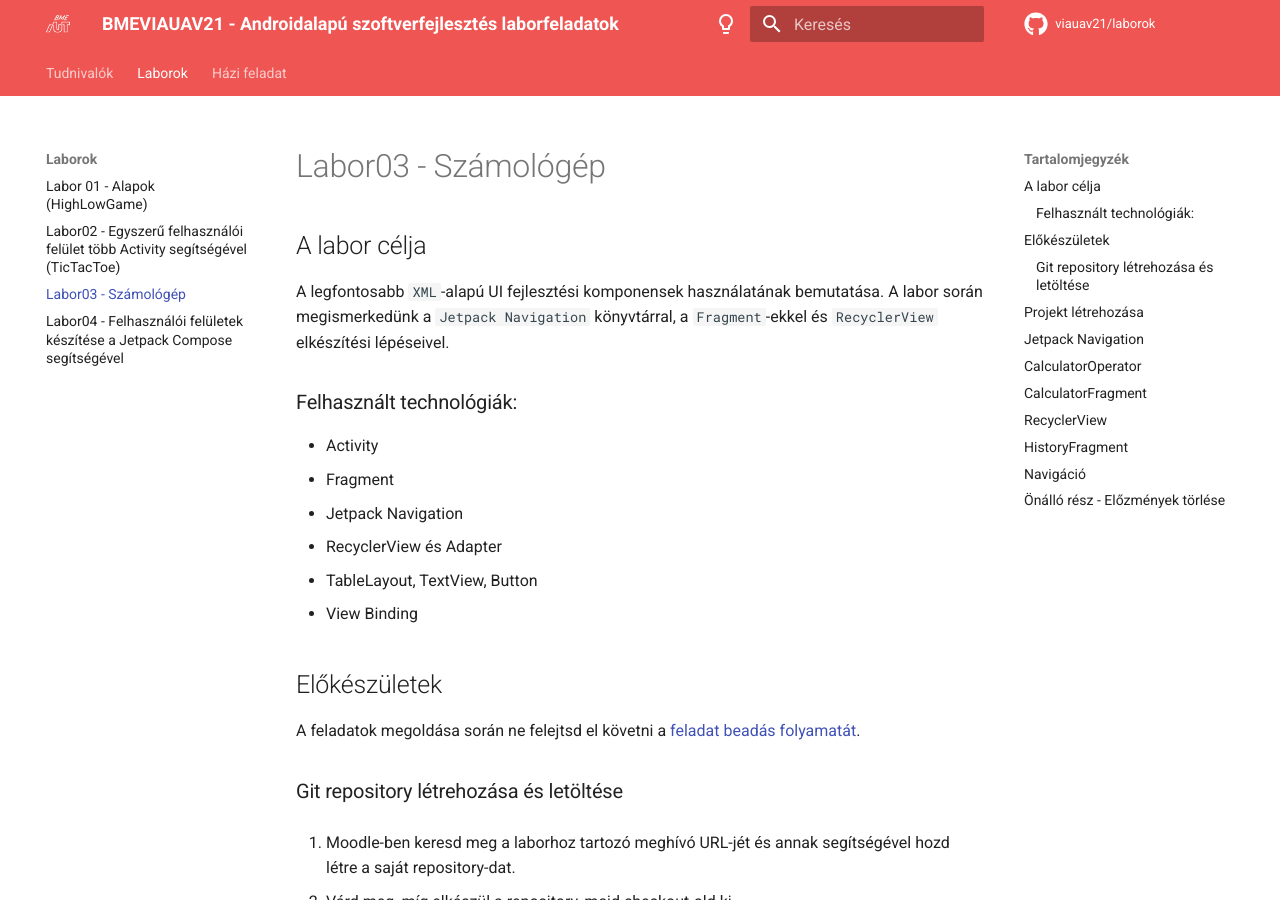
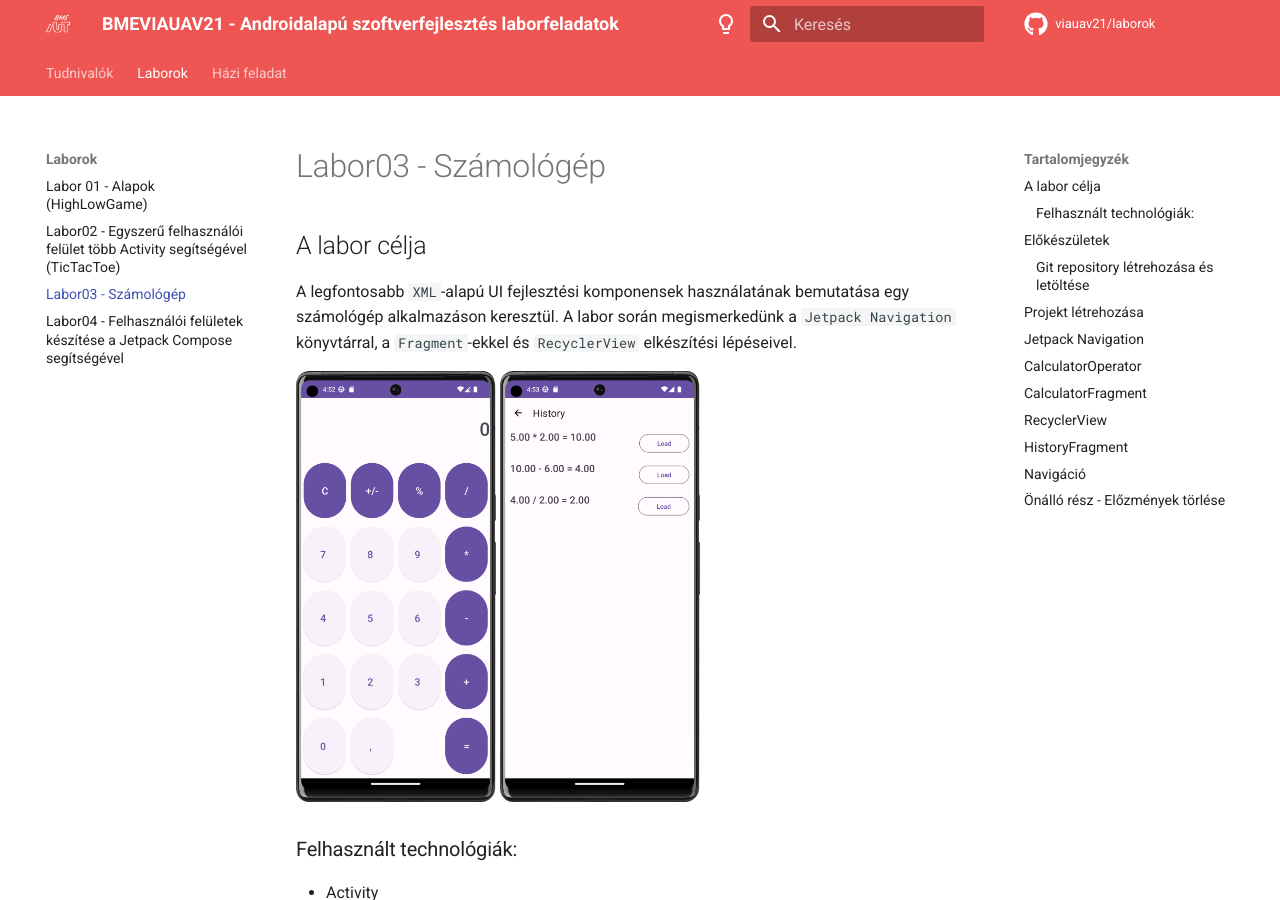
Before and after one commit to VIAUAV21/laborok, an MkDocs documentation site: the page built from docs/laborok/calculator/index.md, in a window 1280 px wide and 900 px high. Built offline with MkDocs 1.6.1 and Material for MkDocs 9.7.7, drawn with Linux system fonts in a browser that asks for light colours; comment, search, counter and statistics services are not loaded; some of the changed text lies outside the part shown.

Commit message:
Fix typo and add screenshots

````diff
--- a/docs/laborok/calculator/index.md
+++ b/docs/laborok/calculator/index.md
@@ -1,7 +1,12 @@
 # Labor03 - Számológép
 
 ## A labor célja
-A legfontosabb `XML`-alapú UI fejlesztési komponensek használatának bemutatása. A labor során megismerkedünk a `Jetpack Navigation` könyvtárral, a `Fragment`-ekkel és `RecyclerView` elkészítési lépéseivel.
+A legfontosabb `XML`-alapú UI fejlesztési komponensek használatának bemutatása egy számológép alkalmazáson keresztül. A labor során megismerkedünk a `Jetpack Navigation` könyvtárral, a `Fragment`-ekkel és `RecyclerView` elkészítési lépéseivel.
+
+<p float="left">
+<img src="./assets/calc_fragment.png" width="200" align="middle">
+<img src="./assets/history_fragment.png" width="200" align="middle">
+</p>
 
 ### Felhasznált technológiák:
 
@@ -133,7 +138,7 @@ Ekkor megnyílik az *Asset Studio*. Itt kattintsunk a *Clip art* mellett lévő
 
 ![](./assets/asset_studio.png)
 
-Végezetőül szeretnénk a *Material You* keretrendszerre áttérni a UI kinézete esetében. Ehhez nyissuk a `res/values/` elérési úton lévő `themes.xml` fájlt, és írjuk át a tartalmát a következőre:
+Végezetül szeretnénk a *Material You* keretrendszerre áttérni a UI kinézete esetében. Ehhez nyissuk a `res/values/` elérési úton lévő `themes.xml` fájlt, és írjuk át a tartalmát a következőre:
 
 ```xml
 <resources xmlns:tools="http://schemas.android.com/tools">
````
Also changed, not shown: docs/laborok/calculator/assets/calc_fragment.png (added), docs/laborok/calculator/assets/history_fragment.png (added).
